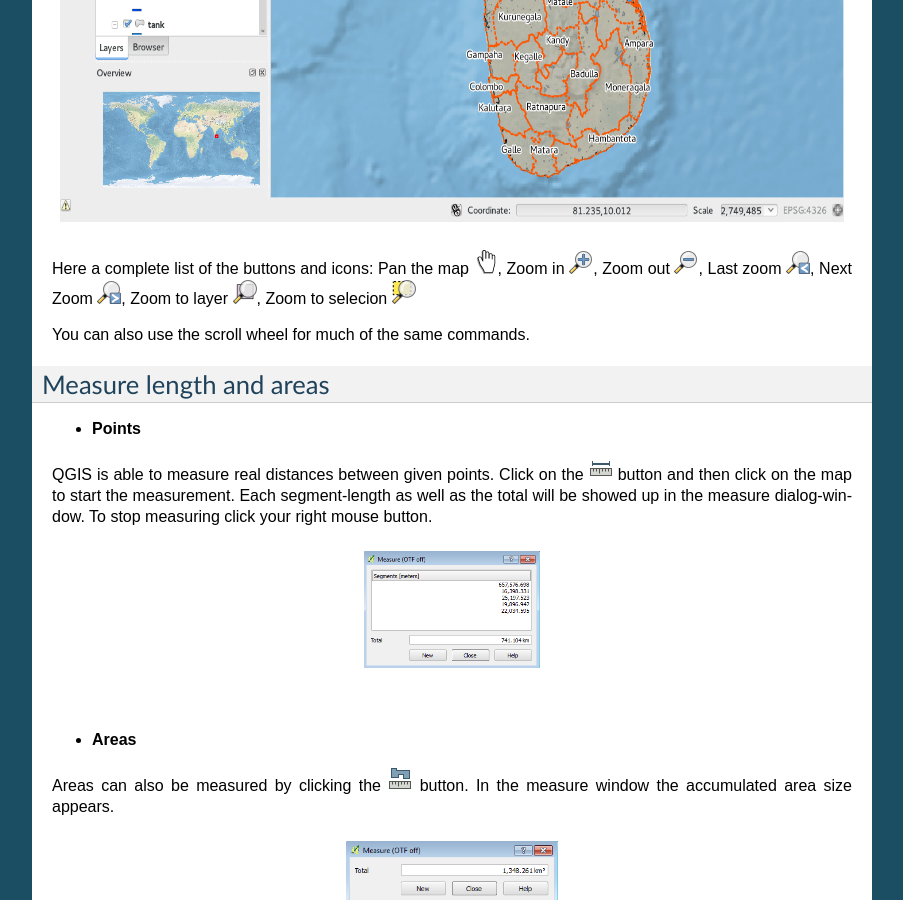
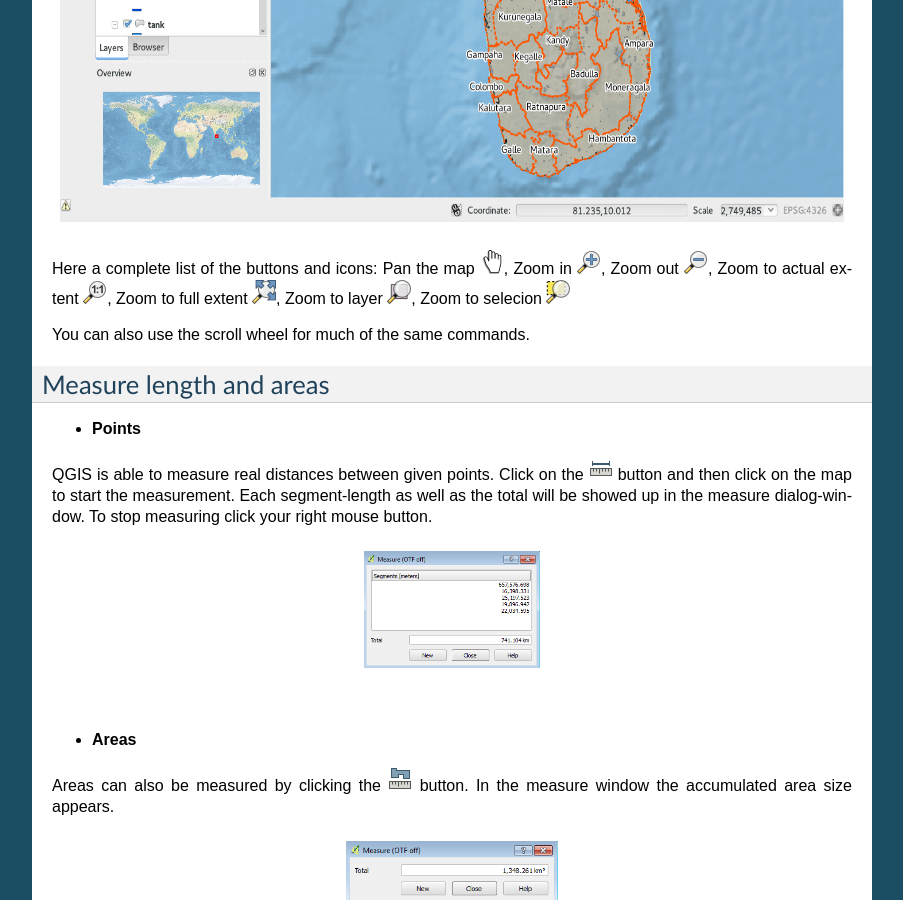
Before and after one commit to faunalia/HealthQGIS, a Sphinx documentation site: the page built from Documentation/3_2_basic_around_map.rst, in a window 1280 px wide and 900 px high, scrolled down 569 px. Shown: the whole window, without its empty margins (198-1101 px from the left). Built offline with Sphinx 7.4.7, drawn with Linux system fonts in a browser that asks for light colours.

Commit message:
some small changes

```diff
--- a/Documentation/3_2_basic_around_map.rst
+++ b/Documentation/3_2_basic_around_map.rst
@@ -12,8 +12,13 @@ You must always click on the corresponding button and then you can perform the o
 	:align: center
 	:scale: 70%
 
-Here a complete list of the buttons and icons: Pan the map |pan|, Zoom in |zoomin|, Zoom out |zoomout|, Last zoom |lastzoom|, Next Zoom |nextzoom|, Zoom to layer |zoomtolayer|, Zoom to selecion |zoomtoselection|
+Here a complete list of the buttons and icons: Pan the map |pan|, Zoom in |zoomin|, Zoom out |zoomout|, Zoom to actual extent |zoom actual|, Zoom to full extent |full zoom|, Zoom to layer |zoomtolayer|, Zoom to selecion |zoomtoselection|
 
+.. |full zoom| image:: img/mActionZoomFullExtent.png
+		:width: 1.5em
+
+.. |zoom actual| image:: img/mActionZoomActual.png
+		:width: 1.5em
 
 .. |pan| image:: img/mActionPan.png
 		:width: 1.5em
--- a/Documentation/3_6_thematic_maps.rst
+++ b/Documentation/3_6_thematic_maps.rst
@@ -15,7 +15,7 @@ To create a graduated color map, open the **Properties** menu as described above
 	:align: center
 	:scale: 100%
 
-Now you have to choose a numeric field from the attribute table in order to create classes and link them to a specific color. The dropdown menu shown in the next figure shows all the available column of the attribute table. In the following example, the layer has an attribute that describes population of 2009:
+Now you have to choose a numeric field from the attribute table in order to create classes and link them to a specific color. The dropdown menu shown in the next figure shows all the available column of the attribute table. In the following example, the layer has an attribute (*POP_2009*) that describes population of 2009:
 
 .. figure:: img/graduated_2.png
 	:align: center
@@ -45,7 +45,7 @@ Unique value
 In QGIS **unique value** classification is known as **Categorized** and you can access it from the dropdown menu as shown in the figure.
 In the following example we have classified Sri Lanka depending on the position of its counties.
 
-To make this classification, choose **Categorized** from the dropdown menu and then choose the field attribute table you want to perform the categorization (*PROV_Name* for example)
+To make this classification, choose **Categorized** from the dropdown menu and then choose the field attribute table you want to perform the categorization (*PROV_NAME* for example)
 
 .. figure:: img/categorized_1.png
 	:align: center
--- a/Documentation/first_steps.rst
+++ b/Documentation/first_steps.rst
@@ -62,9 +62,13 @@ Layers in the legend window can be organized into **Groups**:
 
 Map view
 ----------------------
-All the maps are displayed in this area. The map displayed in this window depend on the layers you have chosen to load (wheter the checkbox for the layer is activated or not).
+All the maps are displayed in this area. The map displayed in this window depend on the layers you have chosen to load (whether the checkbox for the layer is activated or not).
 The map view can be panned (shifting the focus of the map display to another region) and zoomed in and out thanks to the toolbar buttons.
 
 .. figure:: img/first_steps_3.png
 	:align: center
 	:scale: 80%
+
+Overview
+-----------
+This small window shows a picture of the whole world. What is displayed in the **Map view** has a red border in the overview window: you can pan this red rectangle in order to move the map view area. Otherwise the Overview is automatically updated when you pan the map.
```
